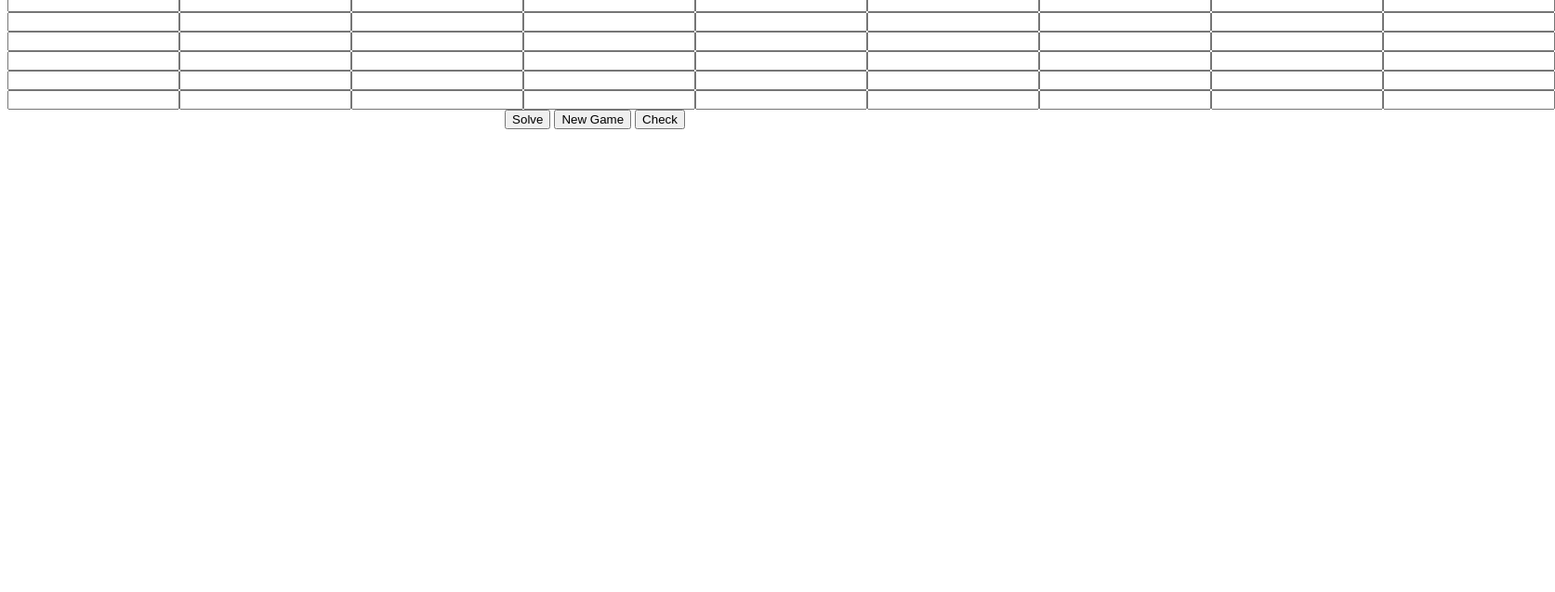
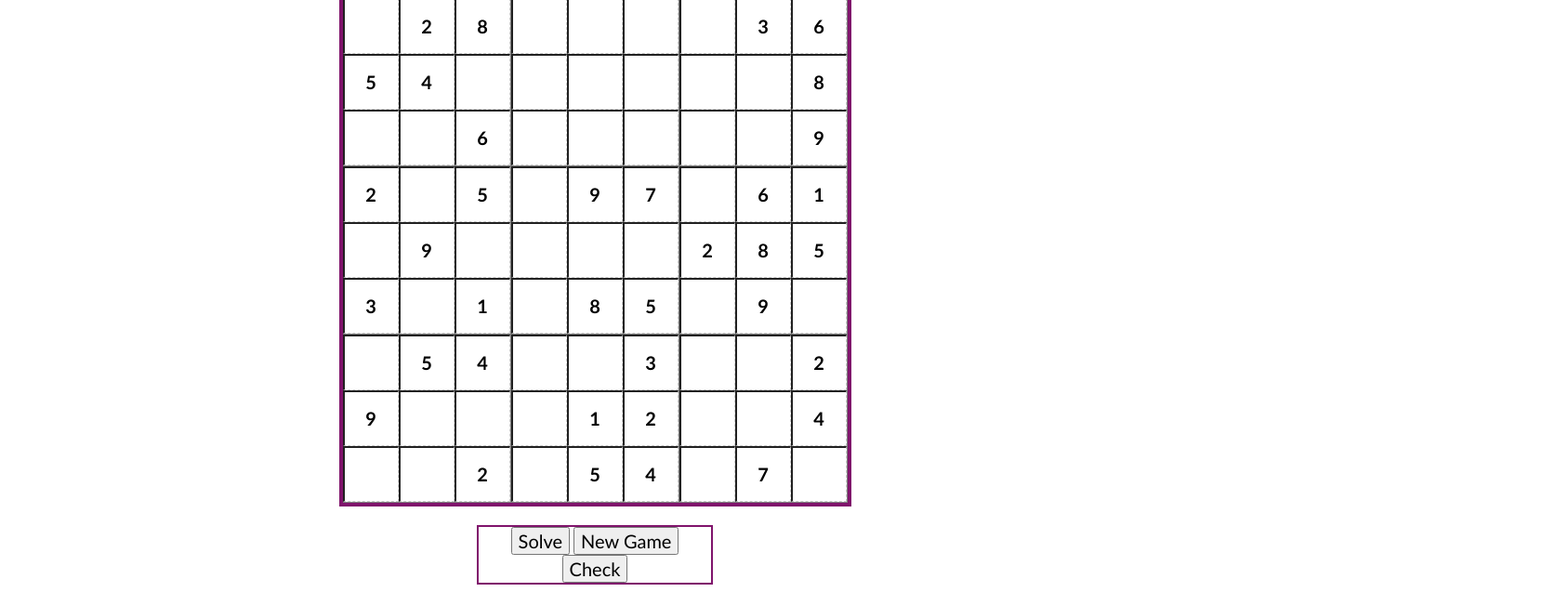
Before and after one commit to fmahmud/sudokuJS, a plain HTML site: page index.html in a window 1280 px wide. Shown: the part 231-868 px from the top of the page at 93% size, 1673 px wide, since content can reach past the window. Before the commit the page ends 800 px from the top, so only its background shows below. Drawn offline with Linux system fonts and the light colour scheme.

Commit message:
More spelling fixes

```diff
--- a/index.html
+++ b/index.html
@@ -1,7 +1,7 @@
 <html>
 <head>
-    <link href="Sudoku.css" rel="stylesheet" type="text/css"/>
-    <script language="javascript" type="text/javascript" src="sodoku.js"> </script>
+    <link href="style.css" rel="stylesheet" type="text/css"/>
+    <script language="javascript" type="text/javascript" src="sudoku.js"> </script>
 </head>
 
 <body onload="onLoad();">
```
